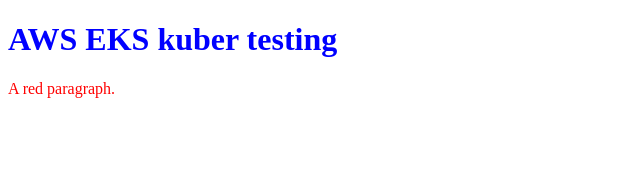
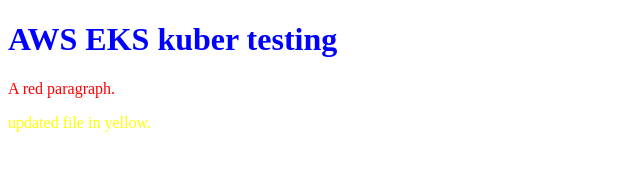
Before and after one commit to rajat890/docker-ecr, a plain HTML site: page index.html in a window 1280 px wide. Shown: the whole page, without its empty margins (0-640 px from the left). Drawn offline with Linux system fonts and the light colour scheme.

Commit message:
Update index.html

```diff
--- a/index.html
+++ b/index.html
@@ -6,5 +6,7 @@
 
 <p style="color:red;">A red paragraph.</p>
 
+<p style="color:yellow;">updated file in yellow.</p>
+
 </body>
 </html>
```
